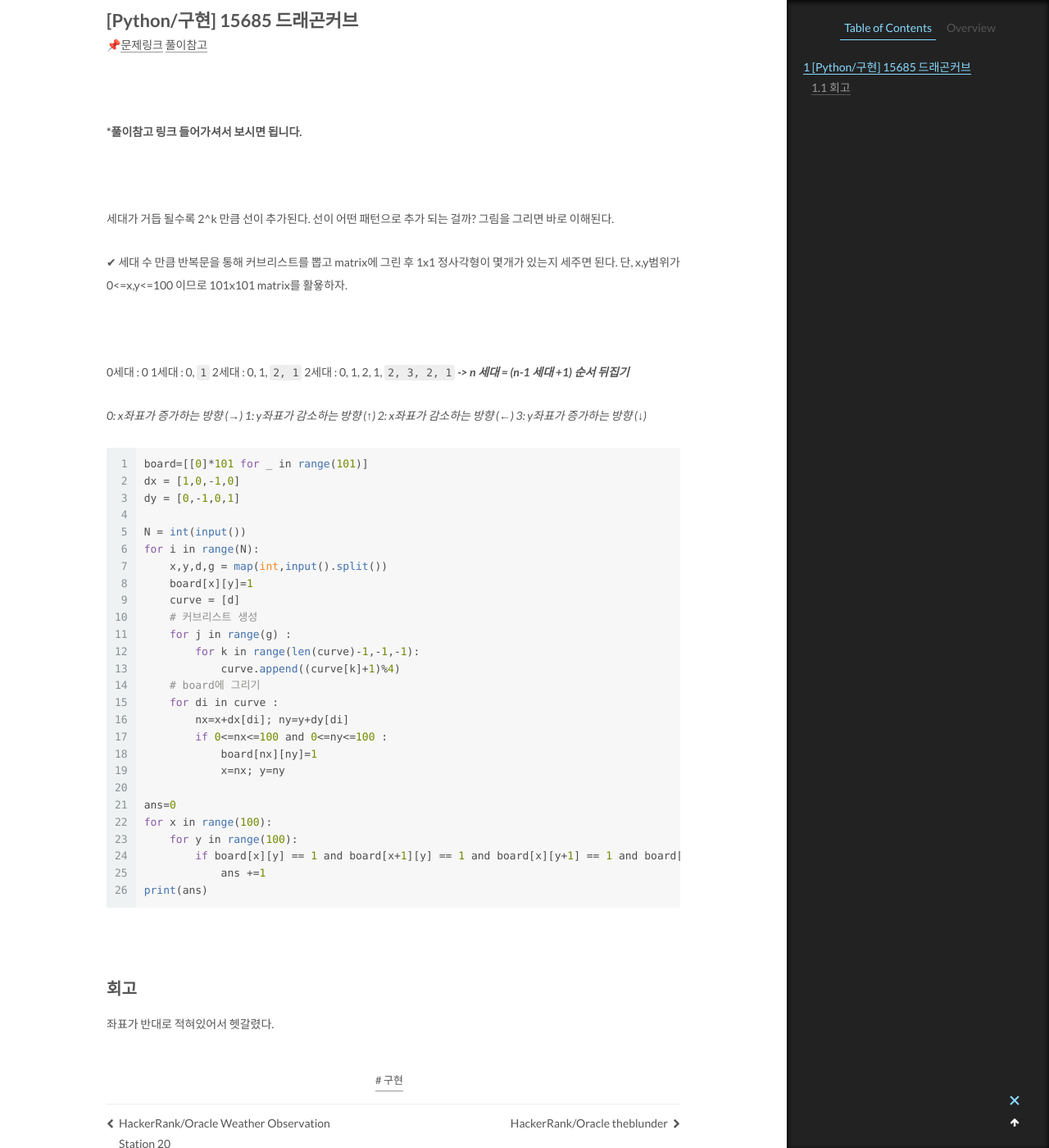
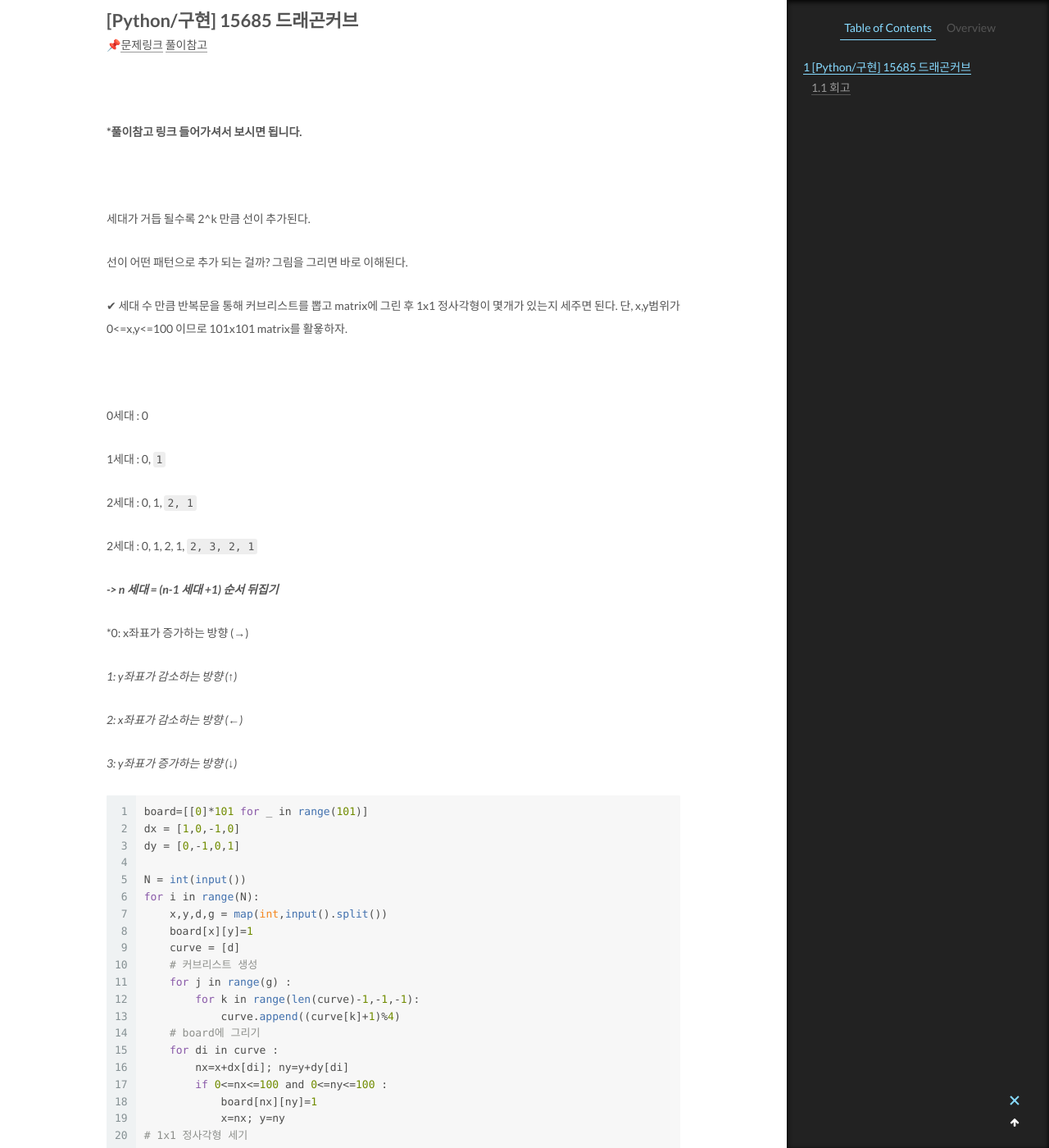
Before and after one commit to ominiv/ominiv.github.io, a Jekyll site: the page built from _posts/2021-12-22-CodingTest-15685.md, in a window 1280 px wide and 1400 px high, scrolled down 459 px. Shown: the whole window at 82% size. Built offline with Jekyll 4.4.1, drawn with Linux system fonts in a browser that asks for light colours.

Commit message:
+ CodingTest post

````diff
--- a/_posts/2021-12-22-CodingTest-15685.md
+++ b/_posts/2021-12-22-CodingTest-15685.md
@@ -18,6 +18,7 @@ tags:
 <BR>
 
 세대가 거듭 될수록 2^k 만큼 선이 추가된다.
+
 선이 어떤 패턴으로 추가 되는 걸까? 그림을 그리면 바로 이해된다.
 
 ✔ 세대 수 만큼 반복문을 통해 커브리스트를 뽑고 matrix에 그린 후 1x1 정사각형이 몇개가 있는지 세주면 된다. 단, x,y범위가 0<=x,y<=100 이므로 101x101 matrix를 활욯하자.
@@ -25,15 +26,24 @@ tags:
 <BR>
 
 0세대 : 0
+
 1세대 : 0, `1`
+
 2세대 : 0, 1, `2, 1`
+
 2세대 : 0, 1, 2, 1, `2, 3, 2, 1`
+
 ***-> n 세대  = (n-1 세대 +1) 순서 뒤집기***
 
-*0: x좌표가 증가하는 방향 (→)*
+*0: x좌표가 증가하는 방향 (→)
+
 *1: y좌표가 감소하는 방향 (↑)*
+
 *2: x좌표가 감소하는 방향 (←)*
+
 *3: y좌표가 증가하는 방향 (↓)*
+
+
 
 ```python
 board=[[0]*101 for _ in range(101)]
@@ -55,7 +65,7 @@ for i in range(N):
         if 0<=nx<=100 and 0<=ny<=100 :
             board[nx][ny]=1
             x=nx; y=ny
-
+# 1x1 정사각형 세기
 ans=0
 for x in range(100):
     for y in range(100):
````
